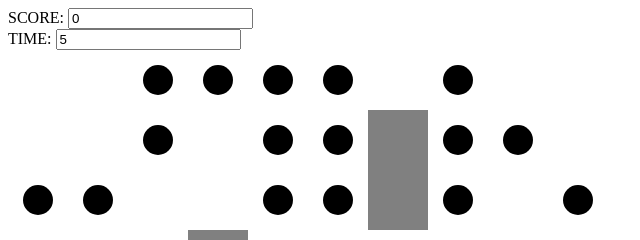
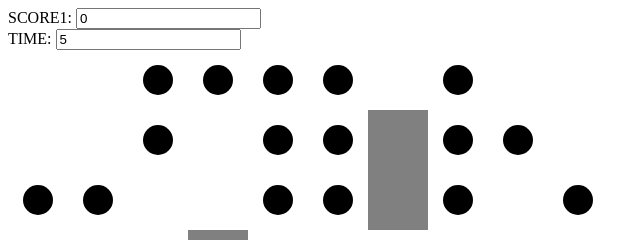
Before and after one commit to SISE-Web-Development-Environments/307832972_204646913, a plain HTML site: page index.html in a window 1280 px wide. Shown: the top 240 px of the page, 0-640 px from the left. Drawn offline with Linux system fonts and the light colour scheme.

Commit message:
test commit2

```diff
--- a/index.html
+++ b/index.html
@@ -5,10 +5,9 @@
 		<script type="text/javascript" src="./app.js"></script>
 	</head>
 
-
 	<body>
 		<div id="score">
-			<label for="lblScore">SCORE:</label>
+			<label for="lblScore">SCORE1:</label>
 			<input id="lblScore" type="text" />
 		</div>
 		<div id="time">
```
